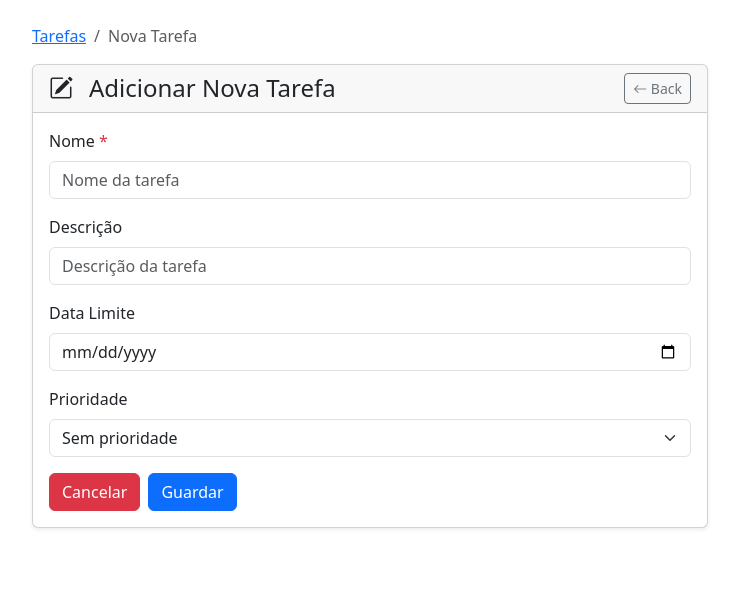
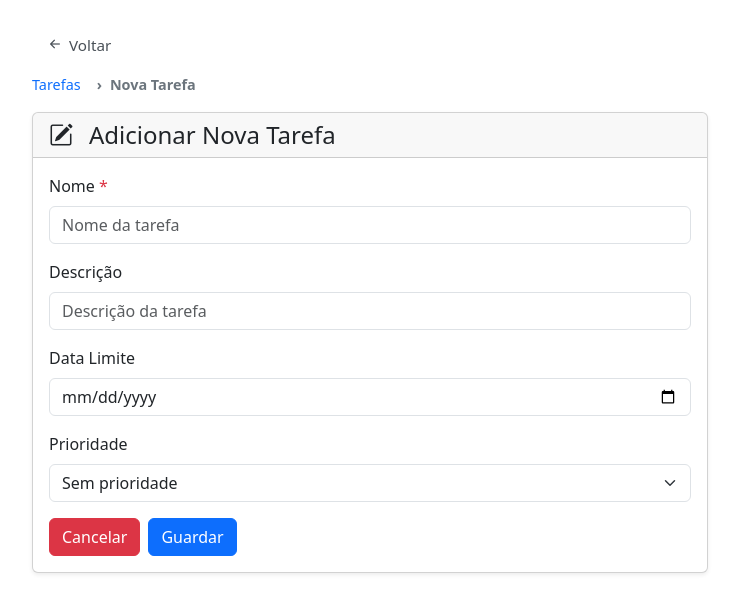
Before and after one commit to andrepim97/todo-list, a Vue app: page /add in a window 1280 px wide. Shown: the top 612 px of the page, without its empty margins (270-1009 px from the left). Built offline with nearby package versions, Linux system fonts and the light colour scheme.

Commit message:
Move Back button to the top for clearer navigation hierarchy

```diff
--- a/src/components/PageWrapper.vue
+++ b/src/components/PageWrapper.vue
@@ -1,9 +1,26 @@
 <template>
   <div class="container mt-4" style="max-width: 700px;">
+    <!-- Botão Back acima de tudo -->
+    <div v-if="showBack" class="mb-2">
+      <router-link
+        to="/"
+        class="btn btn-link text-decoration-none d-inline-flex align-items-center gap-1 btn-back-top"
+        aria-label="Voltar"
+      >
+        <i class="bi bi-arrow-left-short fs-5"></i> Voltar
+      </router-link>
+    </div>
+
+    <!-- Breadcrumbs -->
     <nav v-if="breadcrumbs.length" aria-label="breadcrumb" class="mb-3">
-            <ol class="breadcrumb bg-transparent px-0">
-                <li v-for="(crumb, index) in breadcrumbs" :key="index" class="breadcrumb-item"
-                    :class="{ active: index === breadcrumbs.length - 1 }" aria-current="page">
+      <ol class="breadcrumb custom-breadcrumb px-0">
+        <li
+          v-for="(crumb, index) in breadcrumbs"
+          :key="index"
+          class="breadcrumb-item"
+          :class="{ active: index === breadcrumbs.length - 1 }"
+          aria-current="page"
+        >
           <template v-if="index !== breadcrumbs.length - 1">
             <router-link :to="crumb.link">{{ crumb.text }}</router-link>
           </template>
@@ -15,14 +32,29 @@
     </nav>
 
     <div class="card shadow-sm rounded">
-            <div class="card-header d-flex justify-content-between align-items-center">
+      <div class="card-header d-flex justify-content-between align-items-center gap-3">
         <h4 class="mb-0 d-flex align-items-center gap-2">
           <slot name="icon" />
           {{ title }}
         </h4>
-                <router-link v-if="showBack" to="/" class="btn btn-outline-secondary btn-sm">
-                    <i class="bi bi-arrow-left"></i> Back
-                </router-link>
+
+        <div class="d-flex align-items-center gap-2">
+          <!-- Botões extras via prop -->
+          <template v-if="buttons && buttons.length">
+            <component
+              v-for="(btn, i) in buttons"
+              :key="i"
+              :is="btn.to ? 'router-link' : 'button'"
+              :to="btn.to"
+              type="button"
+              @click="!btn.to && btn.onClick && btn.onClick()"
+              :class="['btn', btn.class || 'btn-primary']"
+              v-bind="btn.attrs || {}"
+            >
+              {{ btn.text }}
+            </component>
+          </template>
+        </div>
       </div>
       <div class="card-body">
         <slot />
@@ -44,14 +76,69 @@ defineProps({
   breadcrumbs: {
     type: Array,
     default: () => []
+  },
+  buttons: {
+    type: Array,
+    default: () => []
     /*
-          Expected format:
       [
-            { text: 'Home', link: '/' },
-            { text: 'Tasks', link: '/tasks' },
-            { text: 'Details' } // Last item has no link
+        { text: 'Editar', to: '/edit', class: 'btn-warning' },
+        { text: 'Eliminar', onClick: () => {}, class: 'btn-danger' }
       ]
     */
   }
 })
 </script>
+
+<style scoped>
+/* Breadcrumbs customizadas */
+.custom-breadcrumb {
+  font-size: 0.9rem;
+  background: transparent;
+  padding-left: 0;
+  margin-bottom: 0;
+  user-select: none;
+}
+
+.custom-breadcrumb .breadcrumb-item + .breadcrumb-item::before {
+  content: "›";
+  color: #6c757d;
+  padding: 0 0.5rem;
+}
+
+.custom-breadcrumb .breadcrumb-item a {
+  color: #0d6efd;
+  text-decoration: none;
+  transition: color 0.15s ease-in-out;
+}
+
+.custom-breadcrumb .breadcrumb-item a:hover {
+  color: #0a58ca;
+  text-decoration: underline;
+}
+
+.custom-breadcrumb .breadcrumb-item.active {
+  color: #6c757d;
+  font-weight: 600;
+  cursor: default;
+  pointer-events: none;
+}
+
+/* Botão Back (acima da card) */
+.btn-back-top {
+  color: #495057;
+  font-weight: 500;
+  font-size: 0.95rem;
+  transition: color 0.2s ease;
+}
+
+.btn-back-top:hover {
+  color: #0d6efd;
+  text-decoration: underline;
+}
+
+.btn-back-top i {
+  font-size: 1.2rem;
+  margin-top: -2px;
+}
+</style>
--- a/src/components/TodoItemForm.vue
+++ b/src/components/TodoItemForm.vue
@@ -70,7 +70,8 @@ onMounted(() => {
 
     breadcrumbs.value = [
       { text: 'Tarefas', link: '/' },
-      { text: tarefaExistente.nome, link: '/show' + id }
+      { text: tarefaExistente.nome, link: '/show' + id },
+      { text: 'Editar Tarefa' }
     ]
 
     if (tarefaExistente) {
@@ -83,7 +84,7 @@ onMounted(() => {
 
     breadcrumbs.value = [
       { text: 'Tarefas', link: '/' },
-      { text: 'Nova Tarefa', link: '/add' }
+      { text: 'Nova Tarefa' }
     ]
   }
 })
--- a/src/components/TodoItemShow.vue
+++ b/src/components/TodoItemShow.vue
@@ -1,10 +1,15 @@
 <template>
-    <PageWrapper v-if="tarefa" title="Detalhes da Tarefa" :breadcrumbs="breadcrumbs">
+  <PageWrapper
+    v-if="tarefa"
+    title="Detalhes da Tarefa"
+    :breadcrumbs="breadcrumbs"
+    :buttons="buttons"
+  >
     <template #icon>
       <i class="bi bi-list-check me-2"></i>
     </template>
 
-        <h5 class="card-title fw-bold mb-4">{{ tarefa.nome }}</h5>
+    <h5 class="fw-bold mb-4">{{ tarefa.nome }}</h5>
 
     <ul class="list-group list-group-flush">
       <li class="list-group-item d-flex align-items-start gap-3">
@@ -14,28 +19,37 @@
           <span class="text-break">{{ tarefa.descricao || 'Sem descrição.' }}</span>
         </div>
       </li>
+
       <li class="list-group-item d-flex align-items-center gap-3">
         <i class="bi bi-calendar-event fs-5 text-info"></i>
         <div>
           <strong>Data limite:</strong> {{ formatarData(tarefa.dataLimite) }}
         </div>
       </li>
+
       <li class="list-group-item d-flex align-items-center gap-3">
         <i class="bi bi-exclamation-circle fs-5 text-warning"></i>
         <div>
           <strong>Prioridade:</strong>
-                    <span class="badge" :class="{
+          <span
+            class="badge"
+            :class="{
               'bg-secondary': !tarefa.prioridade,
               'bg-success': tarefa.prioridade === 'baixa',
               'bg-warning text-dark': tarefa.prioridade === 'media',
               'bg-danger': tarefa.prioridade === 'alta'
-                    }">
+            }"
+          >
             {{ converterPrioridade(tarefa.prioridade) }}
           </span>
         </div>
       </li>
+
       <li class="list-group-item d-flex align-items-center gap-3">
-                <i class="bi bi-check-circle fs-5" :class="tarefa.concluida ? 'text-success' : 'text-danger'"></i>
+        <i
+          class="bi bi-check-circle fs-5"
+          :class="tarefa.concluida ? 'text-success' : 'text-danger'"
+        ></i>
         <div>
           <strong>Concluída:</strong>
           <span :class="tarefa.concluida ? 'text-success' : 'text-danger'">
@@ -43,12 +57,14 @@
           </span>
         </div>
       </li>
+
       <li class="list-group-item d-flex align-items-center gap-3">
         <i class="bi bi-clock-history fs-5 text-secondary"></i>
         <div>
           <strong>Criado em:</strong> {{ formatarData(tarefa.criadoEm) }}
         </div>
       </li>
+
       <li class="list-group-item d-flex align-items-center gap-3">
         <i class="bi bi-pencil-square fs-5 text-secondary"></i>
         <div>
@@ -62,7 +78,6 @@
 <script setup>
 import { ref, onMounted } from 'vue'
 import { useRoute, useRouter } from 'vue-router'
-
 import PageWrapper from '@/components/PageWrapper.vue'
 
 const route = useRoute()
@@ -71,27 +86,46 @@ const tarefa = ref(null)
 
 const breadcrumbs = [
   { text: 'Tarefas', link: '/' },
-    { text: 'Detalhes', link: "/show" + route.params.id },
+  { text: 'Detalhes' }
 ]
 
-const carregarTarefa = () => {
-    const tarefas = JSON.parse(localStorage.getItem('tarefas') || '[]')
-    tarefa.value = tarefas.find(t => t.id.toString() === route.params.id)
-
-    if (!tarefa.value) {
-        router.push('/')
-    }
+function formatarData(data) {
+  return data ? new Date(data).toLocaleString() : 'N/A'
 }
 
-const formatarData = (data) => {
-    if (!data) return 'N/A'
-    return new Date(data).toLocaleString()
-}
-
-const converterPrioridade = (prioridade) => {
+function converterPrioridade(prioridade) {
   if (!prioridade) return 'N/A'
   return prioridade.charAt(0).toUpperCase() + prioridade.slice(1).toLowerCase()
 }
+
+function carregarTarefa() {
+  const tarefas = JSON.parse(localStorage.getItem('tarefas') || '[]')
+  tarefa.value = tarefas.find(t => t.id.toString() === route.params.id)
+  if (!tarefa.value) router.push('/')
+}
+
+function eliminarTarefa() {
+  if (!confirm('Tem a certeza que deseja eliminar esta tarefa?')) return
+  const tarefas = JSON.parse(localStorage.getItem('tarefas') || '[]')
+  const novasTarefas = tarefas.filter(t => t.id.toString() !== route.params.id)
+  localStorage.setItem('tarefas', JSON.stringify(novasTarefas))
+  router.push('/')
+}
+
+const buttons = [
+  {
+    text: 'Editar',
+    to: `/edit/${route.params.id}`,
+    class: 'btn-warning',
+    attrs: { 'aria-label': 'Editar tarefa' }
+  },
+  {
+    text: 'Eliminar',
+    onClick: eliminarTarefa,
+    class: 'btn-danger',
+    attrs: { 'aria-label': 'Eliminar tarefa' }
+  }
+]
 
 onMounted(carregarTarefa)
 </script>
--- a/src/components/TodoList.vue
+++ b/src/components/TodoList.vue
@@ -1,15 +1,8 @@
 <template>
-  <PageWrapper title="Lista de Tarefas" :show-back="false" :breadcrumbs="breadcrumbs">
+  <PageWrapper title="Lista de Tarefas" :show-back="false" :breadcrumbs="breadcrumbs" :buttons="buttons">
     <template #icon>
       <i class="bi bi-list-task me-2"></i>
     </template>
-
-    <div class="d-flex justify-content-between align-items-center mb-3">
-      <h2 class="mb-0">Lista de Tarefas</h2>
-      <router-link to="/add">
-        <button class="btn btn-primary">Adicionar Tarefa</button>
-      </router-link>
-    </div>
 
     <!-- Campo de pesquisa (com ícone de lupa e input estilizado) -->
     <div class="mb-4">
@@ -52,7 +45,15 @@ const { tarefas, carregar } = useTarefas()
 const termoPesquisa = ref('')
 
 const breadcrumbs = [
-  { text: 'Tarefas', link: '/' },
+  { text: 'Tarefas' },
+]
+
+const buttons = [
+  {
+    text: 'Adicionar Tarefa',
+    to: '/add',
+    class: 'btn-primary'
+  }
 ]
 
 const tarefasFiltradas = computed(() => {
```
Lines whose indentation alone changed are shown as unchanged.
